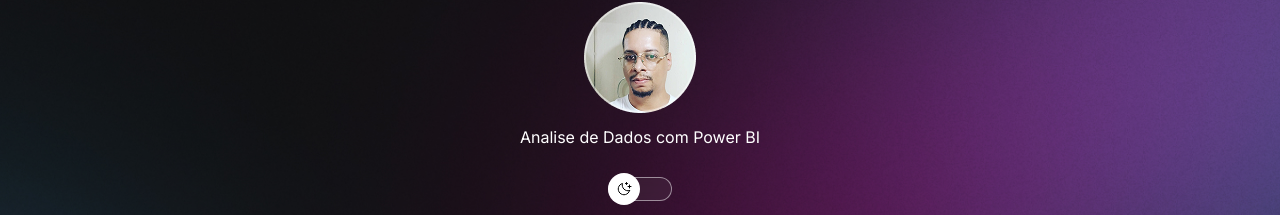
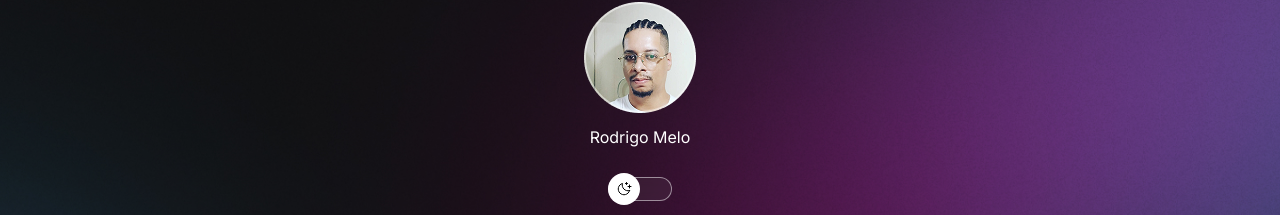
Before and after one commit to rohmelo99/Portfolio, a plain HTML site: page index.html in a window 1280 px wide. Shown: the part 78-293 px from the top of the page. Drawn offline with nearby package versions, Linux system fonts and the light colour scheme.

Commit message:
alteração no index

```diff
--- a/index.html
+++ b/index.html
@@ -19,7 +19,7 @@
           src="./assets/avatar.png"
           alt="Foto Rodrigo com oculos e tranças nagô"
         />
-        <p>Analise de Dados com Power BI</p>
+        <p>Rodrigo Melo</p>
       </div>
       <div id="switch" onclick="toggleMode()">
         <button></button>
```
